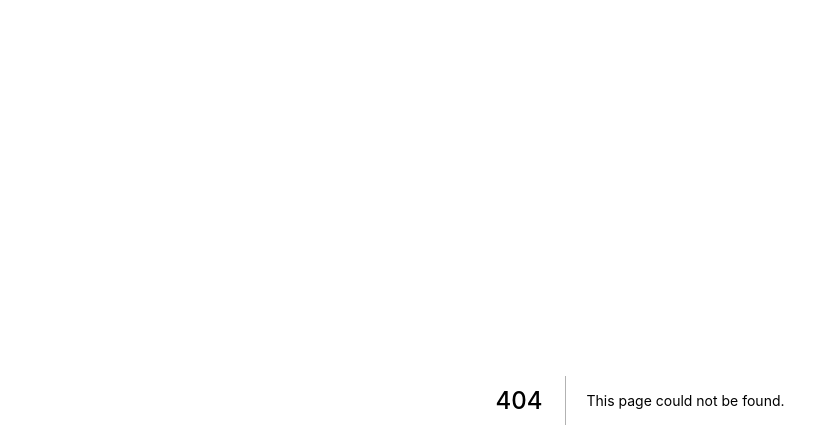
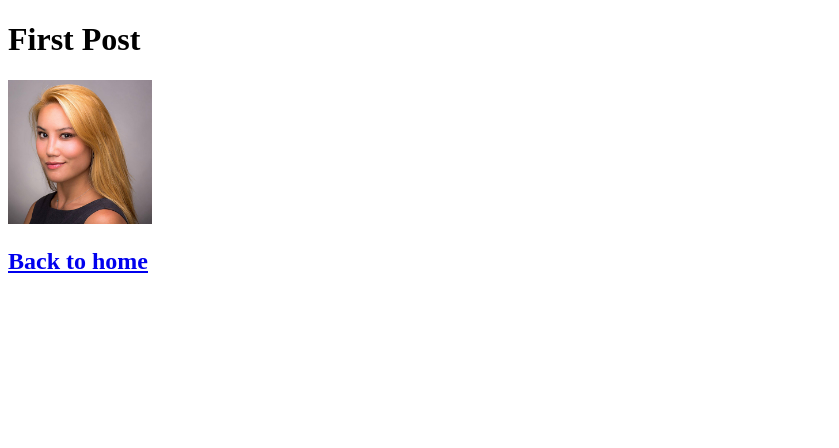
Before and after one commit to elcarp/lisecarpenter.com, a Next.js app: page /posts/first-post in a window 1280 px wide. Before the commit this address had no page. Shown: the top 448 px of the page, without its empty margins (0-839 px from the left). Built offline with nearby package versions, Linux system fonts and the light colour scheme.

Commit message:
initial commit

```diff
--- /dev/null
+++ b/pages/posts/first-post.js
@@ -0,0 +1,21 @@
+import Link from 'next/link'
+import Image from 'next/image'
+
+export default function FirstPost() {
+	return (
+		<>
+			<h1>First Post</h1>{' '}
+			<Image
+				src='/images/profile.jpg'
+				height={144}
+				width={144}
+				alt='Lise Carpenter'
+			/>
+			<h2>
+				<Link href='/'>
+					<a>Back to home</a>
+				</Link>
+			</h2>
+		</>
+	)
+}
```
Also changed, not shown: pages/index.js (+20 -19 lines), public/images/profile.jpg (added).
